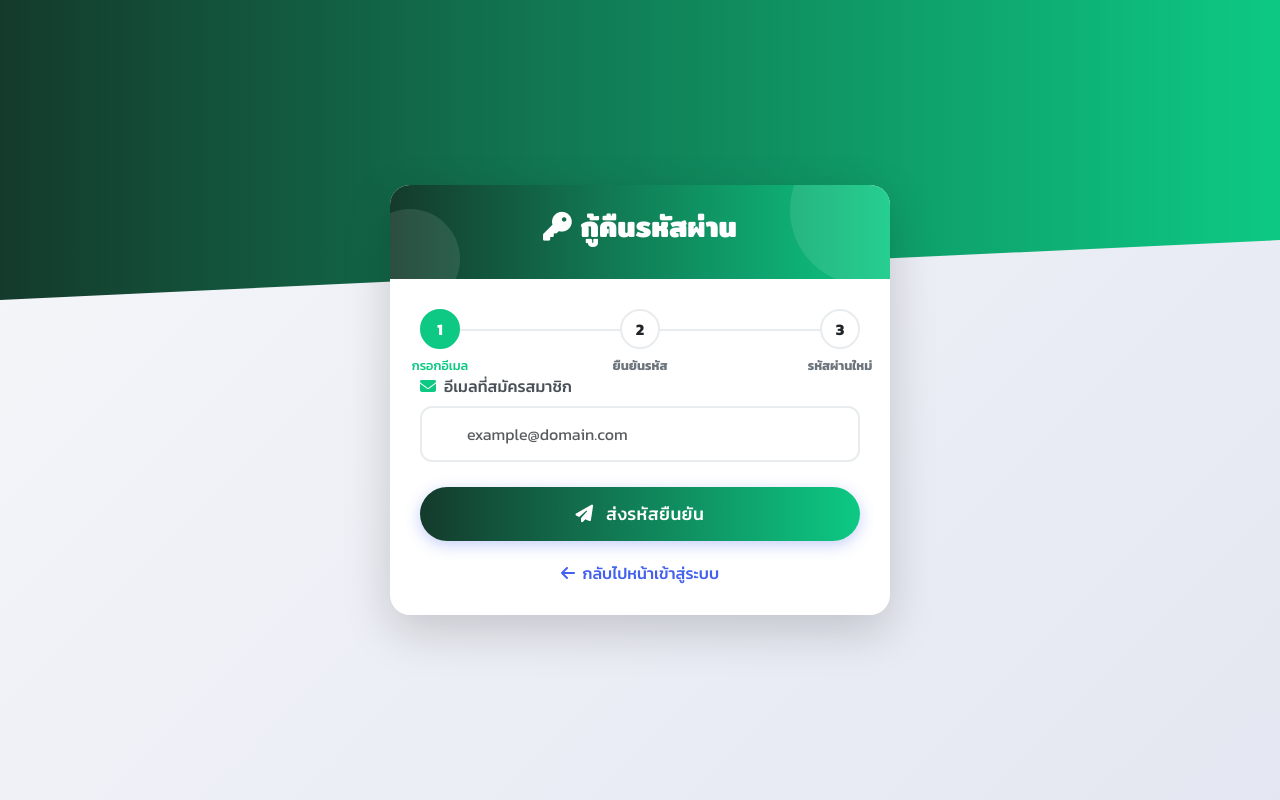
After one commit to Nanomamama/mango__db, a PHP site: page /password_recovery.php in a window 1280 px wide. The commit adds this page. Run offline with PHP 8.4, Linux system fonts and the light colour scheme.

Commit message:
มีการเพิ่มหน้ารีรหัสผ่านใหม่

```diff
--- /dev/null
+++ b/user/password_recovery.php
@@ -0,0 +1,588 @@
+<?php
+session_start();
+require_once '../admin/db.php'; // ไฟล์การเชื่อมต่อฐานข้อมูล
+// require_once 'mail_config.php'; // ไฟล์การตั้งค่าอีเมล
+
+// ฟังก์ชันส่งอีเมลจริง
+function sendVerificationCode($email, $code, $name) {
+    global $mail;
+
+    try {
+        $mail->addAddress($email, $name);
+        $mail->Subject = 'รหัสยืนยันสำหรับกู้คืนรหัสผ่าน';
+
+        $message = "
+        <html>
+        <head>
+            <title>รหัสยืนยันสำหรับกู้คืนรหัสผ่าน</title>
+            <style>
+                body { font-family: 'Kanit', sans-serif; }
+                .container { max-width: 600px; margin: 0 auto; padding: 20px; }
+                .header { background: linear-gradient(to right, #143a2c, #0dc984); padding: 20px; color: white; text-align: center; }
+                .content { padding: 30px; background-color: #f9f9f9; }
+                .code { font-size: 32px; font-weight: bold; text-align: center; letter-spacing: 5px; color: #0dc984; margin: 20px 0; }
+                .footer { text-align: center; margin-top: 30px; color: #666; font-size: 14px; }
+            </style>
+        </head>
+        <body>
+            <div class='container'>
+                <div class='header'>
+                    <h2>กู้คืนรหัสผ่าน</h2>
+                </div>
+                <div class='content'>
+                    <p>สวัสดี <strong>$name</strong>,</p>
+                    <p>คุณได้ขอทำการกู้คืนรหัสผ่าน บัญชีผู้ใช้ของคุณ</p>
+                    <p>กรุณาใช้รหัสยืนยันด้านล่างเพื่อดำเนินการตั้งรหัสผ่านใหม่:</p>
+                    <div class='code'>$code</div>
+                    <p>รหัสยืนยันนี้จะมีอายุการใช้งาน 5 นาที</p>
+                    <p>หากคุณไม่ได้ทำการร้องขอนี้ กรุณาเพิกเฉยต่ออีเมลนี้</p>
+                </div>
+                <div class='footer'>
+                    <p>© 2023 บริการของเรา. สงวนลิขสิทธิ์</p>
+                </div>
+            </div>
+        </body>
+        </html>
+        ";
+
+        $mail->Body = $message;
+        $mail->send();
+        return true;
+    } catch (Exception $e) {
+        error_log("อีเมลไม่สามารถส่งได้: {$mail->ErrorInfo}");
+        return false;
+    }
+}
+
+// ฟังก์ชันสร้างรหัส 6 หลัก
+function generateVerificationCode() {
+    return rand(100000, 999999);
+}
+
+// ตรวจสอบฟอร์มที่ส่งมา
+if ($_SERVER['REQUEST_METHOD'] === 'POST') {
+    if (isset($_POST['email'])) {
+        // ขั้นตอนที่ 1: กรอกอีเมล
+        $email = trim($_POST['email']);
+
+        // ตรวจสอบอีเมลในฐานข้อมูล
+        $stmt = $pdo->prepare("SELECT id, fullname, email FROM users WHERE email = ?");
+        $stmt->execute([$email]);
+        $user = $stmt->fetch();
+
+        if ($user) {
+            $verification_code = generateVerificationCode();
+
+            // บันทึกรหัสยืนยันในฐานข้อมูล
+            $stmt = $pdo->prepare("UPDATE users SET verification_code = ?, code_expire = DATE_ADD(NOW(), INTERVAL 5 MINUTE) WHERE id = ?");
+            $stmt->execute([$verification_code, $user['id']]);
+
+            // ส่งอีเมลยืนยัน
+            if (sendVerificationCode($user['email'], $verification_code, $user['fullname'])) {
+                $_SESSION['reset_user_id'] = $user['id'];
+                $_SESSION['current_step'] = 'verify_code';
+                $_SESSION['success'] = "เราได้ส่งรหัสยืนยัน 6 หลักไปยังอีเมลของคุณแล้ว";
+                header("Location: " . $_SERVER['PHP_SELF']);
+                exit();
+            } else {
+                $error = "เกิดข้อผิดพลาดในการส่งอีเมล กรุณาลองอีกครั้งในภายหลัง";
+            }
+        } else {
+            $error = "ไม่พบบัญชีผู้ใช้ที่เกี่ยวข้องกับอีเมลนี้";
+        }
+    } elseif (isset($_POST['verification_code'])) {
+        // ขั้นตอนที่ 2: ยืนยันรหัส
+        $entered_code = $_POST['verification_code'];
+        $user_id = $_SESSION['reset_user_id'];
+
+        // ตรวจสอบรหัสยืนยันในฐานข้อมูล
+        $stmt = $pdo->prepare("SELECT id, verification_code, code_expire FROM users WHERE id = ? AND verification_code IS NOT NULL");
+        $stmt->execute([$user_id]);
+        $user = $stmt->fetch();
+
+        if ($user) {
+            if (strtotime($user['code_expire']) < time()) {
+                $error = "รหัสยืนยันหมดอายุแล้ว กรุณาขอรหัสใหม่";
+                $_SESSION['current_step'] = 'enter_email';
+            } elseif ($entered_code == $user['verification_code']) {
+                $_SESSION['verified'] = true;
+                $_SESSION['current_step'] = 'new_password';
+                header("Location: " . $_SERVER['PHP_SELF']);
+                exit();
+            } else {
+                $error = "รหัสยืนยันไม่ถูกต้อง";
+            }
+        } else {
+            $error = "ไม่พบรหัสยืนยันที่ถูกต้อง กรุณาขอรหัสใหม่";
+            $_SESSION['current_step'] = 'enter_email';
+        }
+    } elseif (isset($_POST['new_password']) && isset($_POST['confirm_password'])) {
+        // ขั้นตอนที่ 3: ตั้งรหัสผ่านใหม่
+        if ($_SESSION['verified'] && $_SESSION['current_step'] === 'new_password') {
+            $new_password = $_POST['new_password'];
+            $confirm_password = $_POST['confirm_password'];
+            $user_id = $_SESSION['reset_user_id'];
+
+            if ($new_password !== $confirm_password) {
+                $error = "รหัสผ่านไม่ตรงกัน";
+            } else {
+                // อัปเดตรหัสผ่านในฐานข้อมูล
+                $hashed_password = password_hash($new_password, PASSWORD_DEFAULT);
+                $stmt = $pdo->prepare("UPDATE users SET password = ?, verification_code = NULL, code_expire = NULL WHERE id = ?");
+                $stmt->execute([$hashed_password, $user_id]);
+
+                // ล้าง session
+                unset($_SESSION['reset_user_id']);
+                unset($_SESSION['verified']);
+                unset($_SESSION['current_step']);
+
+                $_SESSION['success'] = "ตั้งรหัสผ่านใหม่เรียบร้อยแล้ว คุณสามารถเข้าสู่ระบบได้ตอนนี้";
+                header("Location: login.php");
+                exit();
+            }
+        }
+    }
+}
+
+// กำหนดขั้นตอนเริ่มต้น
+if (!isset($_SESSION['current_step'])) {
+    $_SESSION['current_step'] = 'enter_email';
+}
+?>
+<!DOCTYPE html>
+<html lang="th">
+<head>
+    <meta charset="UTF-8">
+    <meta name="viewport" content="width=device-width, initial-scale=1.0">
+    <title>กู้คืนรหัสผ่าน</title>
+    <link href="https://cdn.jsdelivr.net/npm/bootstrap@5.3.0/dist/css/bootstrap.min.css" rel="stylesheet">
+    <link rel="stylesheet" href="https://cdnjs.cloudflare.com/ajax/libs/font-awesome/6.4.0/css/all.min.css">
+    <link href="https://fonts.googleapis.com/css2?family=Kanit:wght@300;400;500;600;700&family=Mitr:wght@300;400;500;600;700&display=swap" rel="stylesheet">
+    <style>
+        :root {
+            --primary: #4361ee;
+            --secondary: #3a0ca3;
+            --accent: #f72585;
+            --success: #4cc9f0;
+            --light: #f8f9fa;
+            --dark: #212529;
+            --success-dark: rgb(20, 58, 44);
+            --success-end: rgba(13, 201, 132, 1);
+        }
+
+        body {
+            font-family: 'Kanit', sans-serif;
+            background: linear-gradient(135deg, #f5f7fa 0%, #e4e7f1 100%);
+            min-height: 100vh;
+            display: flex;
+            align-items: center;
+            justify-content: center;
+            padding: 20px;
+            position: relative;
+            overflow-x: hidden;
+        }
+
+        body::before {
+            content: "";
+            position: absolute;
+            top: 0;
+            left: 0;
+            right: 0;
+            height: 300px;
+            background: linear-gradient(to right, var(--success-dark), var(--success-end));
+            clip-path: polygon(0 0, 100% 0, 100% 80%, 0 100%);
+            z-index: -1;
+        }
+
+        .recovery-container {
+            max-width: 500px;
+            width: 100%;
+            margin: 0 auto;
+            border-radius: 20px;
+            overflow: hidden;
+            box-shadow: 0 15px 50px rgba(67, 97, 238, 0.25);
+            animation: fadeIn 0.8s ease-out;
+            background: #fff;
+        }
+
+        .recovery-header {
+            background: linear-gradient(to right, var(--success-dark), var(--success-end));
+            color: white;
+            padding: 25px;
+            text-align: center;
+            position: relative;
+            overflow: hidden;
+        }
+
+        .recovery-header::before {
+            content: "";
+            position: absolute;
+            top: -50px;
+            right: -50px;
+            width: 150px;
+            height: 150px;
+            border-radius: 50%;
+            background: rgba(255, 255, 255, 0.1);
+        }
+
+        .recovery-header::after {
+            content: "";
+            position: absolute;
+            bottom: -30px;
+            left: -30px;
+            width: 100px;
+            height: 100px;
+            border-radius: 50%;
+            background: rgba(255, 255, 255, 0.1);
+        }
+
+        .recovery-title {
+            font-family: 'Mitr', sans-serif;
+            font-weight: 700;
+            font-size: 1.8rem;
+            margin-bottom: 10px;
+            position: relative;
+            z-index: 2;
+        }
+
+        .recovery-body {
+            padding: 30px;
+        }
+
+        .form-group {
+            position: relative;
+            margin-bottom: 25px;
+        }
+
+        .form-label {
+            font-weight: 500;
+            margin-bottom: 8px;
+            display: flex;
+            align-items: center;
+            color: #495057;
+        }
+
+        .form-label i {
+            margin-right: 8px;
+            color: var(--success-end);
+        }
+
+        .form-control {
+            border-radius: 12px;
+            padding: 14px 20px 14px 45px;
+            border: 2px solid #e9ecef;
+            transition: all 0.3s ease;
+            font-size: 1rem;
+        }
+
+        .form-control:focus {
+            border-color: var(--primary);
+            box-shadow: 0 0 0 3px rgba(67, 97, 238, 0.15);
+        }
+
+        .btn-submit {
+            background: linear-gradient(to right, var(--success-dark), var(--success-end));
+            border: none;
+            border-radius: 30px;
+            padding: 14px;
+            font-size: 1.1rem;
+            font-weight: 500;
+            letter-spacing: 0.5px;
+            transition: all 0.3s ease;
+            box-shadow: 0 4px 15px rgba(67, 97, 238, 0.3);
+            width: 100%;
+            color: white;
+        }
+
+        .btn-submit:hover {
+            transform: translateY(-3px);
+            box-shadow: 0 7px 20px rgba(67, 97, 238, 0.4);
+        }
+
+        .steps {
+            display: flex;
+            justify-content: space-between;
+            margin-bottom: 25px;
+            position: relative;
+        }
+
+        .steps::before {
+            content: "";
+            position: absolute;
+            top: 20px;
+            left: 0;
+            right: 0;
+            height: 2px;
+            background: #e9ecef;
+            z-index: 1;
+        }
+
+        .step {
+            width: 40px;
+            height: 40px;
+            border-radius: 50%;
+            background: white;
+            border: 2px solid #e9ecef;
+            display: flex;
+            align-items: center;
+            justify-content: center;
+            font-weight: bold;
+            position: relative;
+            z-index: 2;
+        }
+
+        .step.active {
+            background: var(--success-end);
+            color: white;
+            border-color: var(--success-end);
+        }
+
+        .step.completed {
+            background: var(--success);
+            color: white;
+            border-color: var(--success);
+        }
+
+        .step-label {
+            position: absolute;
+            top: 45px;
+            left: 50%;
+            transform: translateX(-50%);
+            white-space: nowrap;
+            font-size: 0.8rem;
+            color: #6c757d;
+        }
+
+        .step.active .step-label {
+            color: var(--success-end);
+            font-weight: 500;
+        }
+
+        .verification-inputs {
+            display: flex;
+            justify-content: space-between;
+            margin-bottom: 25px;
+        }
+
+        .verification-input {
+            width: 50px;
+            height: 60px;
+            text-align: center;
+            font-size: 1.5rem;
+            border-radius: 10px;
+            border: 2px solid #e9ecef;
+            transition: all 0.3s ease;
+        }
+
+        .verification-input:focus {
+            border-color: var(--primary);
+            box-shadow: 0 0 0 3px rgba(67, 97, 238, 0.15);
+            outline: none;
+        }
+
+        .resend-link {
+            text-align: center;
+            margin-top: 20px;
+            color: #6c757d;
+        }
+
+        .resend-link a {
+            color: var(--primary);
+            text-decoration: none;
+            font-weight: 500;
+        }
+
+        .resend-link a:hover {
+            text-decoration: underline;
+        }
+
+        .login-link {
+            text-align: center;
+            margin-top: 20px;
+        }
+
+        .login-link a {
+            color: var(--primary);
+            text-decoration: none;
+            font-weight: 500;
+        }
+
+        .login-link a:hover {
+            text-decoration: underline;
+        }
+
+        @keyframes fadeIn {
+            from { opacity: 0; transform: translateY(20px); }
+            to { opacity: 1; transform: translateY(0); }
+        }
+
+        .alert {
+            border-radius: 12px;
+            padding: 12px 20px;
+            margin-bottom: 20px;
+        }
+    </style>
+</head>
+<body>
+    <div class="recovery-container shadow-lg">
+        <div class="recovery-header">
+            <h2 class="recovery-title"><i class="fas fa-key"></i> กู้คืนรหัสผ่าน</h2>
+        </div>
+
+        <div class="recovery-body">
+            <!-- แสดงขั้นตอน -->
+            <div class="steps">
+                <div class="step <?php echo ($_SESSION['current_step'] == 'enter_email') ? 'active' : 'completed'; ?>">
+                    1
+                    <span class="step-label">กรอกอีเมล</span>
+                </div>
+                <div class="step <?php echo ($_SESSION['current_step'] == 'verify_code') ? 'active' : (($_SESSION['current_step'] == 'new_password') ? 'completed' : ''); ?>">
+                    2
+                    <span class="step-label">ยืนยันรหัส</span>
+                </div>
+                <div class="step <?php echo ($_SESSION['current_step'] == 'new_password') ? 'active' : ''; ?>">
+                    3
+                    <span class="step-label">รหัสผ่านใหม่</span>
+                </div>
+            </div>
+
+            <!-- แสดงข้อความสำเร็จ -->
+            <?php if (isset($_SESSION['success'])): ?>
+                <div class="alert alert-success">
+                    <i class="fas fa-check-circle"></i> <?php echo $_SESSION['success']; unset($_SESSION['success']); ?>
+                </div>
+            <?php endif; ?>
+
+            <!-- แสดงข้อผิดพลาด -->
+            <?php if (isset($error)): ?>
+                <div class="alert alert-danger">
+                    <i class="fas fa-exclamation-circle"></i> <?php echo $error; ?>
+                </div>
+            <?php endif; ?>
+
+            <!-- ขั้นตอนที่ 1: กรอกอีเมล -->
+            <?php if ($_SESSION['current_step'] == 'enter_email'): ?>
+                <form method="POST" action="">
+                    <div class="form-group">
+                        <label class="form-label"><i class="fas fa-envelope"></i> อีเมลที่สมัครสมาชิก</label>
+                        <input type="email" class="form-control" name="email" required placeholder="example@domain.com">
+                    </div>
+
+                    <button type="submit" class="btn-submit">
+                        <i class="fas fa-paper-plane me-2"></i> ส่งรหัสยืนยัน
+                    </button>
+                </form>
+
+                <div class="login-link">
+                    <a href="login.php"><i class="fas fa-arrow-left me-1"></i> กลับไปหน้าเข้าสู่ระบบ</a>
+                </div>
+
+            <!-- ขั้นตอนที่ 2: ยืนยันรหัส -->
+            <?php elseif ($_SESSION['current_step'] == 'verify_code'): ?>
+                <p class="text-center">เราได้ส่งรหัสยืนยัน 6 หลักไปยังอีเมลของคุณแล้ว กรุณากรอกรหัสที่ได้รับ</p>
+
+                <form method="POST" action="">
+                    <div class="verification-inputs">
+                        <input type="text" class="verification-input" name="digit1" maxlength="1" pattern="[0-9]" required autofocus>
+                        <input type="text" class="verification-input" name="digit2" maxlength="1" pattern="[0-9]" required>
+                        <input type="text" class="verification-input" name="digit3" maxlength="1" pattern="[0-9]" required>
+                        <input type="text" class="verification-input" name="digit4" maxlength="1" pattern="[0-9]" required>
+                        <input type="text" class="verification-input" name="digit5" maxlength="1" pattern="[0-9]" required>
+                        <input type="text" class="verification-input" name="digit6" maxlength="1" pattern="[0-9]" required>
+                    </div>
+
+                    <input type="hidden" name="verification_code" id="fullCode">
+
+                    <button type="submit" class="btn-submit">
+                        <i class="fas fa-check-circle me-2"></i> ยืนยันรหัส
+                    </button>
+                </form>
+
+                <div class="resend-link">
+                    ไม่ได้รับรหัส? <a href="#" onclick="resendCode()">ส่งรหัสใหม่</a>
+                </div>
+
+                <script>
+                    // รวมรหัสจากแต่ละช่องใส่ใน hidden input
+                    const inputs = document.querySelectorAll('.verification-input');
+                    const fullCodeInput = document.getElementById('fullCode');
+
+                    inputs.forEach((input, index) => {
+                        input.addEventListener('input', function() {
+                            if (this.value.length === 1 && index < inputs.length - 1) {
+                                inputs[index + 1].focus();
+                            }
+                            updateFullCode();
+                        });
+
+                        input.addEventListener('keydown', function(e) {
+                            if (e.key === 'Backspace' && this.value === '' && index > 0) {
+                                inputs[index - 1].focus();
+                            }
+                            updateFullCode();
+                        });
+                    });
+
+                    function updateFullCode() {
+                        let code = '';
+                        inputs.forEach(input => {
+                            code += input.value;
+                        });
+                        fullCodeInput.value = code;
+                    }
+
+                    // ฟังก์ชันส่งรหัสใหม่
+                    function resendCode() {
+                        if (confirm("ต้องการส่งรหัสยืนยันใหม่ไปยังอีเมลนี้ใช่หรือไม่?")) {
+                            window.location.href = "resend_code.php";
+                        }
+                    }
+                </script>
+
+            <!-- ขั้นตอนที่ 3: ตั้งรหัสผ่านใหม่ -->
+            <?php elseif ($_SESSION['current_step'] == 'new_password'): ?>
+                <p class="text-center">กรุณาตั้งรหัสผ่านใหม่สำหรับบัญชีของคุณ</p>
+
+                <form method="POST" action="">
+                    <div class="form-group">
+                        <label class="form-label"><i class="fas fa-lock"></i> รหัสผ่านใหม่</label>
+                        <input type="password" class="form-control" name="new_password" id="newPassword" required minlength="6" placeholder="รหัสผ่านใหม่">
+                    </div>
+
+                    <div class="form-group">
+                        <label class="form-label"><i class="fas fa-lock"></i> ยืนยันรหัสผ่านใหม่</label>
+                        <input type="password" class="form-control" name="confirm_password" id="confirmPassword" required minlength="6" placeholder="ยืนยันรหัสผ่านใหม่">
+                        <div id="passwordMatch" class="mt-2"></div>
+                    </div>
+
+                    <button type="submit" class="btn-submit">
+                        <i class="fas fa-save me-2"></i> ตั้งรหัสผ่านใหม่
+                    </button>
+                </form>
+
+                <script>
+                    // ตรวจสอบว่ารหัสผ่านตรงกัน
+                    const newPassword = document.getElementById('newPassword');
+                    const confirmPassword = document.getElementById('confirmPassword');
+                    const passwordMatch = document.getElementById('passwordMatch');
+
+                    function validatePassword() {
+                        if (confirmPassword.value === '') {
+                            passwordMatch.innerHTML = '';
+                        } else if (newPassword.value !== confirmPassword.value) {
+                            passwordMatch.innerHTML = '<div class="text-danger small"><i class="fas fa-times-circle"></i> รหัสผ่านไม่ตรงกัน</div>';
+                        } else {
+                            passwordMatch.innerHTML = '<div class="text-success small"><i class="fas fa-check-circle"></i> รหัสผ่านตรงกัน</div>';
+                        }
+                    }
+
+                    newPassword.addEventListener('input', validatePassword);
+                    confirmPassword.addEventListener('input', validatePassword);
+                </script>
+            <?php endif; ?>
+        </div>
+    </div>
+
+    <script src="https://cdn.jsdelivr.net/npm/bootstrap@5.3.0/dist/js/bootstrap.bundle.min.js"></script>
+</body>
+</html>
```
Also changed, not shown: user/member_login.php (+9 -107 lines), user/navbar.php (+4 -24 lines), uploads/68b7c573cdbde.jpg (added).
